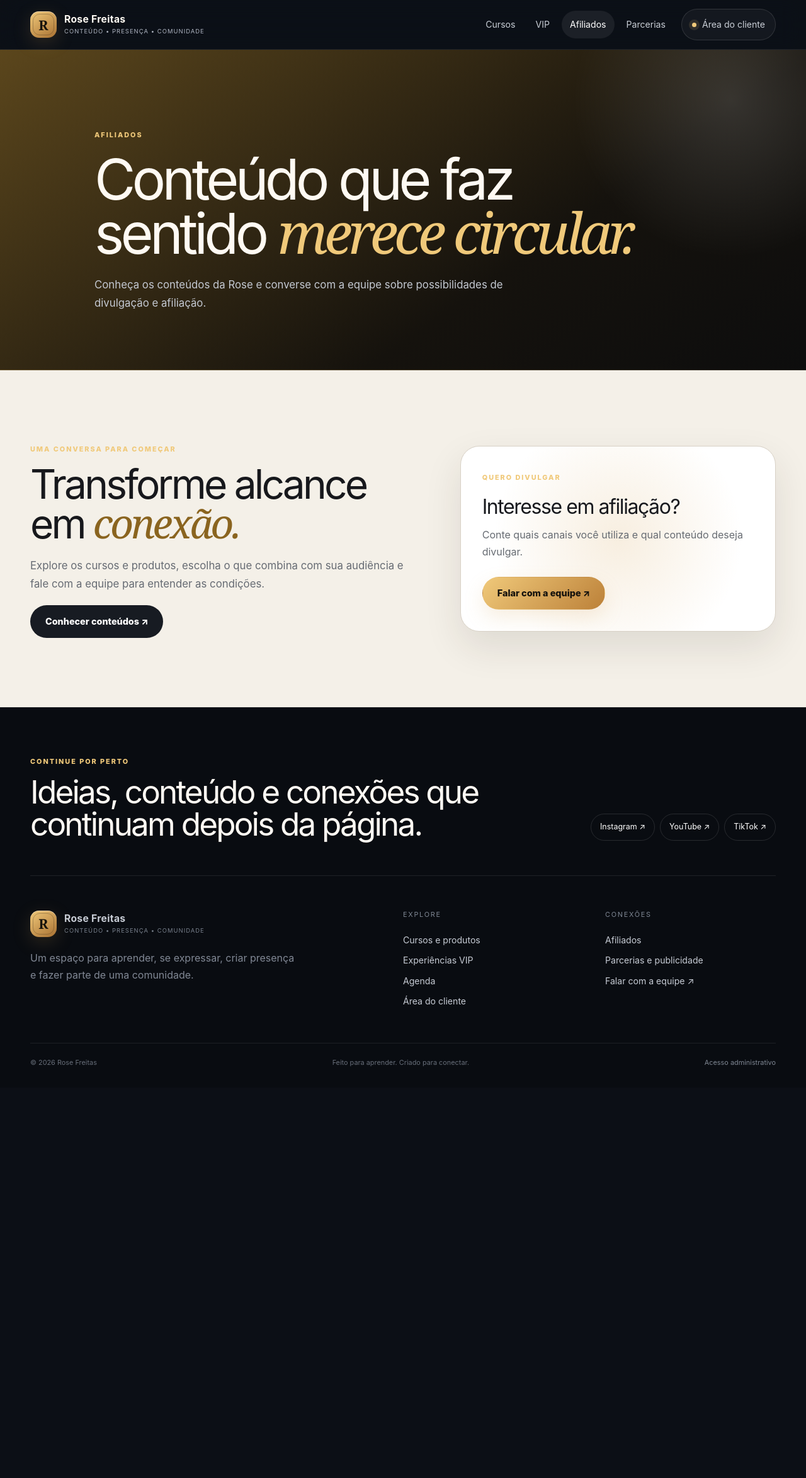
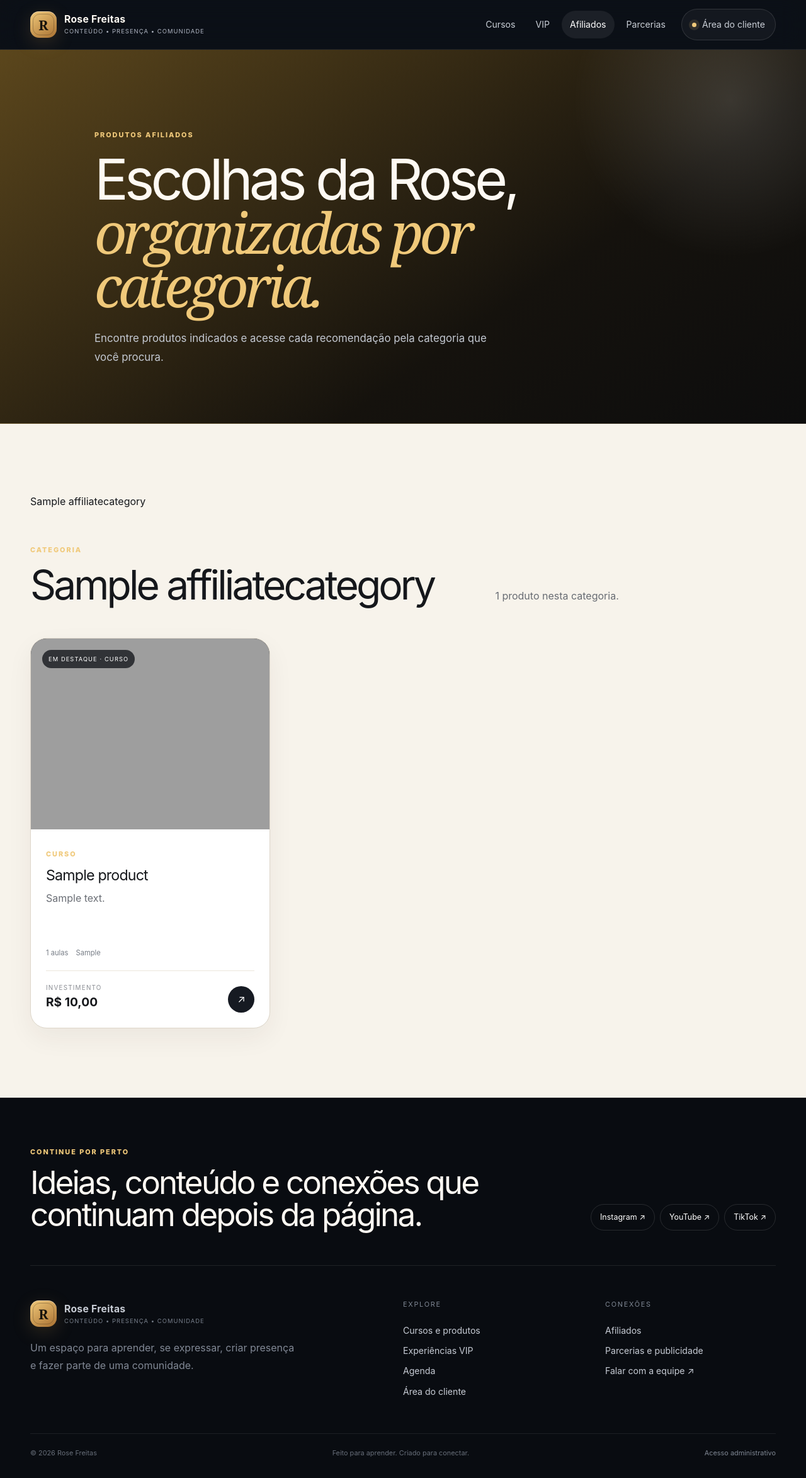
Before and after one commit to ZenithWe/rose-freitas-site, a Django app: page /afiliados/ in a window 1280 px wide. Shown: the whole page at 63% size. Before the commit the page ends 1693 px from the top, so only its background shows below. Run offline with Django 5.2, Linux system fonts and the light colour scheme; tables that the repository leaves empty hold one stand-in row (values such as "Sample post"); grey boxes are pictures that could not be loaded.

Commit message:
Separa produtos afiliados por categoria na página pública

```diff
--- a/templates/core/affiliates.html
+++ b/templates/core/affiliates.html
@@ -1,31 +1,47 @@
 {% extends "base.html" %}
-{% block title %}Afiliados • Rose Freitas{% endblock %}
+{% block title %}Produtos afiliados • Rose Freitas{% endblock %}
 {% block content %}
 <section class="rf-page-hero rf-page-teal">
   <div class="container rf-page-hero-inner">
-    <span class="rf-kicker">AFILIADOS</span>
-    <h1>Conteúdo que faz sentido <em>merece circular.</em></h1>
-    <p>Conheça os conteúdos da Rose e converse com a equipe sobre possibilidades de divulgação e afiliação.</p>
+    <span class="rf-kicker">PRODUTOS AFILIADOS</span>
+    <h1>Escolhas da Rose, <em>organizadas por categoria.</em></h1>
+    <p>Encontre produtos indicados e acesse cada recomendação pela categoria que você procura.</p>
   </div>
 </section>
-<section class="rf-section rf-intro-section">
-  <div class="container rf-collab-layout">
-    <div data-reveal>
-      <span class="rf-kicker">UMA CONVERSA PARA COMEÇAR</span>
-      <h2>Transforme alcance em <em>conexão.</em></h2>
-      <p>Explore os cursos e produtos, escolha o que combina com sua audiência e fale com a equipe para entender as condições.</p>
-      <a class="rf-btn rf-btn-dark" href="{% url 'catalog' %}">Conhecer conteúdos ↗</a>
+
+<section class="rf-section rf-courses-section">
+  <div class="container">
+    {% if categories %}
+    <div class="rf-catalog-toolbar">
+      <div class="filter-group" role="navigation" aria-label="Categorias de produtos afiliados">
+        {% for category in categories %}
+        <a href="#{{ category.slug }}">{{ category.name }}</a>
+        {% endfor %}
+      </div>
     </div>
-    <aside class="rf-contact-panel spotlight-card" data-reveal>
-      <span class="rf-kicker">QUERO DIVULGAR</span>
-      <h3>Interesse em afiliação?</h3>
-      <p>Conte quais canais você utiliza e qual conteúdo deseja divulgar.</p>
-      {% if site.partnership_whatsapp %}
-      <a class="rf-btn rf-btn-primary" href="https://wa.me/{{ site.partnership_whatsapp }}?text=Olá%20Rose,%20quero%20saber%20sobre%20afiliação%20aos%20seus%20conteúdos." target="_blank" rel="noopener noreferrer">Falar com a equipe ↗</a>
-      {% elif site.whatsapp %}
-      <a class="rf-btn rf-btn-primary" href="https://wa.me/{{ site.whatsapp }}?text=Olá%20Rose,%20quero%20saber%20sobre%20afiliação%20aos%20seus%20conteúdos." target="_blank" rel="noopener noreferrer">Falar com a equipe ↗</a>
-      {% endif %}
-    </aside>
+
+    {% for category in categories %}
+    <section id="{{ category.slug }}" class="rf-affiliate-category" style="scroll-margin-top:120px; margin-top:3rem;">
+      <div class="rf-section-head" data-reveal>
+        <div>
+          <span class="rf-kicker">CATEGORIA</span>
+          <h2>{{ category.name }}</h2>
+        </div>
+        <p>{{ category.visible_assignments|length }} produto{{ category.visible_assignments|length|pluralize }} nesta categoria.</p>
+      </div>
+      <div class="rf-product-grid">
+        {% for assignment in category.visible_assignments %}
+          {% with p=assignment.product %}{% include "core/includes/product_card.html" %}{% endwith %}
+        {% endfor %}
+      </div>
+    </section>
+    {% endfor %}
+    {% else %}
+    <div class="empty-state">
+      <h2>Novas indicações em breve.</h2>
+      <p>Os produtos afiliados cadastrados no painel aparecerão aqui separados por categoria.</p>
+    </div>
+    {% endif %}
   </div>
 </section>
 {% endblock %}
```
